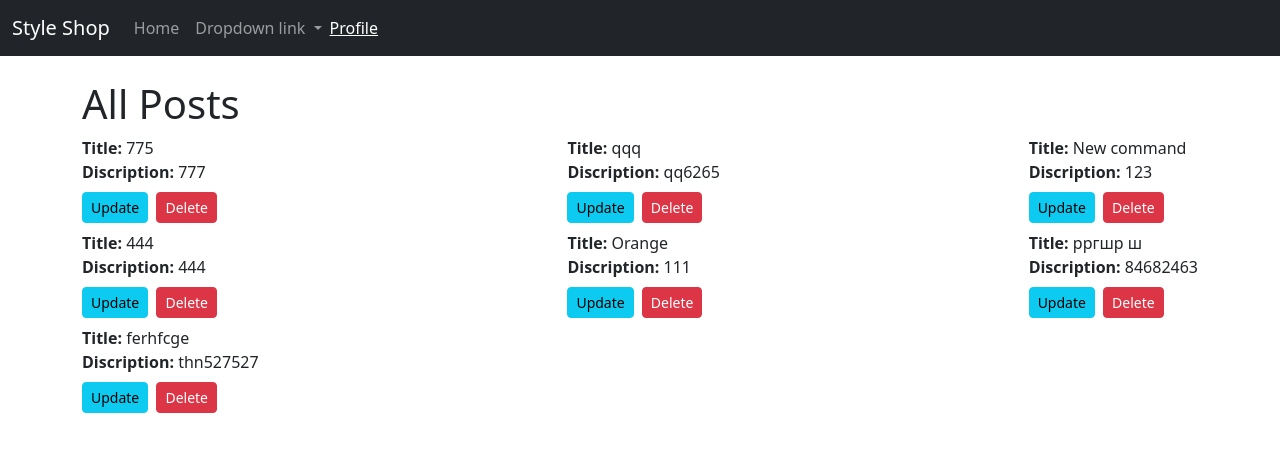
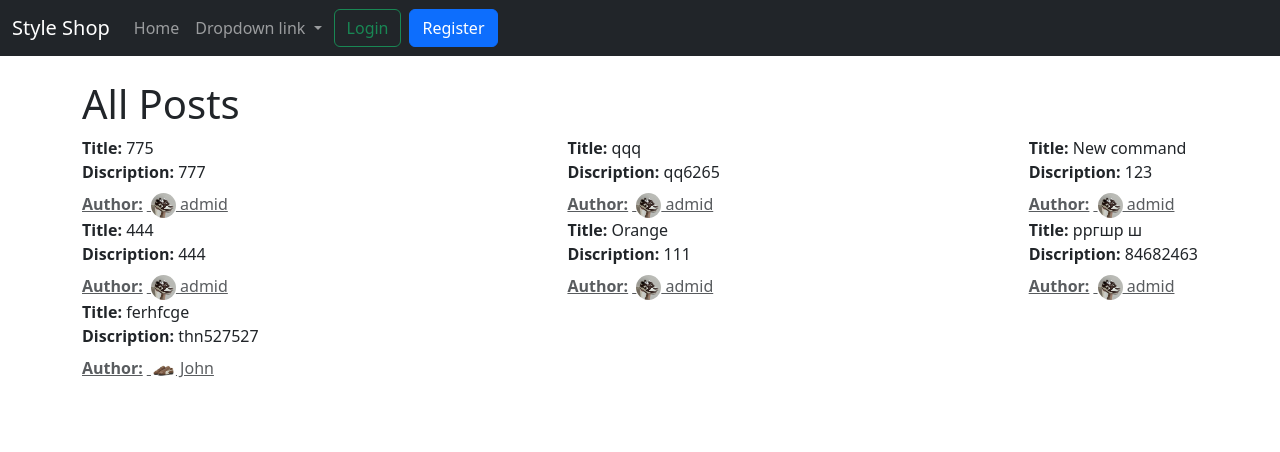
Before and after one commit to Jonibek33/jango_project, a Django app: page / in a window 1280 px wide. Shown: the top 452 px of the page. Run offline with Django 5.2, Linux system fonts and the light colour scheme; data comes from the database, SQL or seed files in the repository; both versions use the stored data as it was after the commit; some libraries are stand-ins or nearby versions.

Commit message:
Profile upgrade

```diff
--- a/backend/backend/urls.py
+++ b/backend/backend/urls.py
@@ -32,7 +32,7 @@ from colors.views import create_color, update_color, delete_color
 urlpatterns = [
     path('admin/', admin.site.urls),
 
-
+    path('accounts/', include('allauth.urls')),
 
     path("colors", colors, name="colors"),
     path("cars", cars, name="cars"),
--- a/backend/posts/forms.py
+++ b/backend/posts/forms.py
@@ -4,4 +4,4 @@ from .models import Posts
 class PostsForm(forms.ModelForm):
     class Meta:
         model = Posts
-        fields = ('title', 'discription', 'author')
+        fields = ('title', 'discription')
--- a/backend/posts/views.py
+++ b/backend/posts/views.py
@@ -1,6 +1,8 @@
 from django.shortcuts import render, redirect
 from .models import Posts
 from .forms import PostsForm
+
+from django.contrib.auth.decorators import login_required
 
 from fruits.models import Fruits
 from commands.models import Commands
@@ -19,12 +21,15 @@ def home(request):
     }
     return render(request, "home.html", context)
 
+@login_required
 def create_post(request):
 
     if request.method == "POST":
         form = PostsForm(request.POST)
         if form.is_valid():
-            form.save()
+            post = form.save(commit=False)
+            post.author = request.user
+            post.save()
         return redirect("home")
 
     context = {
@@ -32,21 +37,26 @@ def create_post(request):
     }
     return render(request, "create_post.html", context)
 
+@login_required
 def update_post(request, pk: int):
     post = Posts.objects.get(pk=pk)
+    if request.user.id == post.author.id:
+        if request.method == "POST":
+            form = PostsForm(request.POST, instance=post)
+            if form.is_valid():
+                form.save()
+            return redirect("home")
 
-    if request.method == "POST":
-        form = PostsForm(request.POST, instance=post)
-        if form.is_valid():
-            form.save()
+        context = {
+            "form": PostsForm(instance=post),
+        }
+        return render(request, "update_post.html", context)
+    else:
         return redirect("home")
 
-    context = {
-        "form": PostsForm(instance=post),
-    }
-    return render(request, "update_post.html", context)
-
+@login_required
 def delete_post(request, pk: int):
     post = Posts.objects.get(pk=pk)
-    post.delete()
+    if request.user.id == post.author.id:
+        post.delete()
     return redirect("home")
--- a/backend/templates/home.html
+++ b/backend/templates/home.html
@@ -12,8 +12,18 @@
             <b>Discription:</b> {{ post.discription }}
 
             <div class="action-btns mt-2">
+                <a href="{% url 'profile' post.author.id %}" class="text-muted">
+                    <b class="me-1">Author:</b>
+                    <img src="{{ post.author.profile.image.url }}" alt="" class="rounded-circle" width="25" height="25">
+                    {{ post.author.username }}
+                </a>
+                <br>
+                {% if request.user.id == post.author.id %}
+                <div>
                     <a class="a_bottom btn btn-info btn-sm py-1 mb-2 me-1" href="{% url 'update_post' post.id %}">Update</a>
                     <a class="a_bottom btn btn-danger btn-sm py-1 mb-2" href="{% url 'delete_post' post.id %}">Delete</a>
+                </div>
+                {% endif %}
             </div>
 
         {% endfor %}
@@ -24,8 +34,18 @@
             <b>Discription:</b> {{ fruit.description }}
 
             <div class="action-btns mt-2">
+                <a href="{% url 'profile' fruit.author.id %}" class="text-muted">
+                    <b class="me-1">Author:</b>
+                    <img src="{{ fruit.author.profile.image.url }}" alt="" class="rounded-circle" width="25" height="25">
+                    {{ fruit.author.username }}
+                </a>
+                <br>
+                {% if request.user.id == fruit.author.id %}
+                <div>
                     <a class="a_bottom btn btn-info btn-sm py-1 mb-2 me-1" href="{% url 'update_fruit' fruit.id %}">Update</a>
                     <a class="a_bottom btn btn-danger btn-sm py-1 mb-2" href="{% url 'delete_fruit' fruit.id %}">Delete</a>
+                </div>
+                {% endif %}
             </div>
 
         {% endfor %}
@@ -36,8 +56,18 @@
             <b>Discription:</b> {{ command.description }}
 
             <div class="action-btns mt-2">
+                <a href="{% url 'profile' command.author.id %}" class="text-muted">
+                    <b class="me-1">Author:</b>
+                    <img src="{{ command.author.profile.image.url }}" alt="" class="rounded-circle" width="25" height="25">
+                    {{ command.author.username }}
+                </a>
+                <br>
+                {% if request.user.id == command.author.id %}
+                <div>
                     <a class="a_bottom btn btn-info btn-sm py-1 mb-2 me-1" href="{% url 'update_command' command.id %}">Update</a>
                     <a class="a_bottom btn btn-danger btn-sm py-1 mb-2" href="{% url 'delete_command' command.id %}">Delete</a>
+                </div>
+                {% endif %}
             </div>
 
         {% endfor %}
--- a/backend/templates/navbar.html
+++ b/backend/templates/navbar.html
@@ -20,9 +20,21 @@
             </ul>
           </li>
         </ul>
-        <span class="navbar-text d-flex justify-content-end">
-          <a href="{% url 'profile' request.user.id %}">Profile</a>
-        </span>
+
+        <div class="btns d-flex justify-content-end">
+          {% if request.user.is_anonymous %}
+            <a href="{% url 'account_login' %}" class="btn btn-outline-success mx-1">Login</a>
+            <a href="{% url 'account_signup' %}" class="btn btn-primary mx-1">Register</a>
+          {% else %}
+          <span class="navbar-text d-flex justify-content-end">
+              <a href="{% url 'profile' request.user.id %}" class="me-2">
+                <img src="{{ request.user.profile.image.url }}" alt="" class="rounded-circle" style="width: 35px; height: 35px;">
+              </a>
+          </span>
+          {% endif %}
+        </div>
+
+
       </div>
     </div>
   </nav>
--- a/backend/templates/profile.html
+++ b/backend/templates/profile.html
@@ -6,7 +6,9 @@
 
 {% block content %}
 <h1>Profile of {{ profile.user.username }}</h1>
-
+{% if request.user.is_authenticated and profile.user.id == request.user.id %}
+    <a href="{% url 'account_logout' %}" class="btn btn-outline-danger mx-1 p-15 float-end">Logout</a>
+{% endif %}
 <img
 src="{{ profile.image.url }}"
 alt="Profile Image"
--- a/backend/users/views.py
+++ b/backend/users/views.py
@@ -4,7 +4,6 @@ from django.contrib.auth.models import User
 
 # Create your views here.
 def profile(request, pk: int):
-    user = User.objects.get(pk=pk)
-    profile = Profile.objects.get(user=user)
+    profile = Profile.objects.get(pk=pk)
     context = {"profile": profile}
     return render(request, "profile.html", context)
```
Also changed, not shown: backend/backend/settings.py (+22 -0 lines), backend/commands/views.py (+18 -10 lines), backend/fruits/views.py (+18 -10 lines), backend/db.sqlite3, backend/media/profile_pics/кросс_пума.JPG (added). Lines whose indentation alone changed are shown as unchanged.
